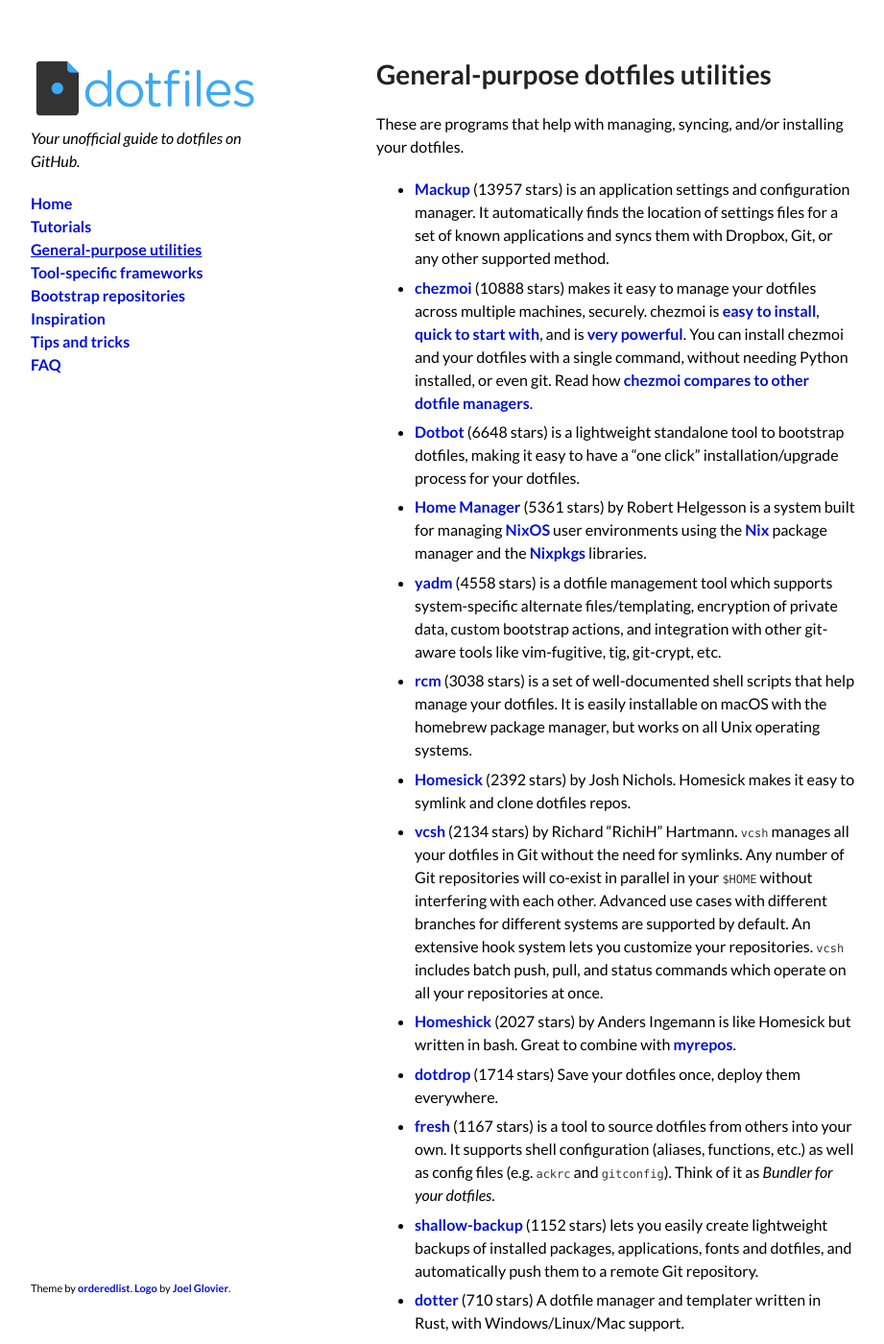
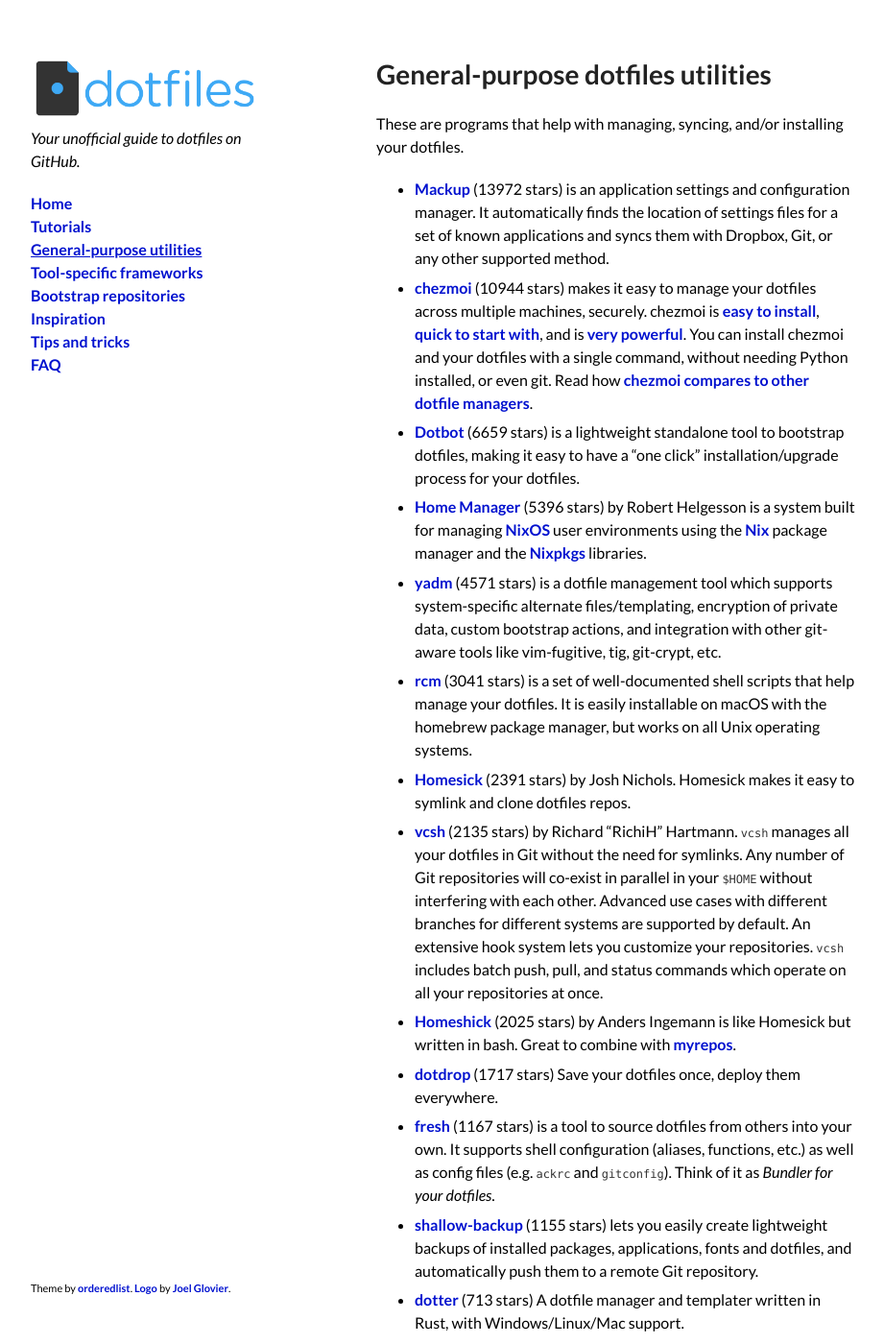
Before and after one commit to dotfiles/dotfiles.github.com, a Jekyll site: the page built from utilities.md, in a window 1280 px wide and 1400 px high. Shown: the whole window at 96% size, without its empty margins (178-1099 px from the left). Built offline with Jekyll 4.4.1, drawn with Linux system fonts in a browser that asks for light colours; comment, search, counter and statistics services are not loaded; some of the changed text lies outside the part shown.

Commit message:
Update star counts

```diff
--- a/_data/utilities.yml
+++ b/_data/utilities.yml
@@ -9,14 +9,14 @@
   notes: is a minimalist dotfile management framework, written 100% in bash.
   stars: 97
   url: https://github.com/bashdot/bashdot
-- forks: 471
+- forks: 472
   name: chezmoi
   notes: makes it easy to manage your dotfiles across multiple machines, securely.
     chezmoi is [easy to install](https://chezmoi.io/install/), [quick to start with](https://chezmoi.io/quick-start/),
     and is [very powerful](https://www.chezmoi.io/user-guide/setup/). You can install
     chezmoi and your dotfiles with a single command, without needing Python installed,
     or even git. Read how [chezmoi compares to other dotfile managers](https://www.chezmoi.io/comparison-table/).
-  stars: 10888
+  stars: 10944
   url: https://github.com/twpayne/chezmoi
   website: https://chezmoi.io
 - forks: 3
@@ -30,7 +30,7 @@
   notes: is a dotfile manager that has no configuration, one-command importing, one-command
     syncing, multiple repository support, automatic cleanup, and can be used with
     git or any other RCS.
-  stars: 64
+  stars: 65
   url: https://github.com/CGamesPlay/dfm
 - forks: 3
   name: Config Curator
@@ -44,22 +44,22 @@
   notes: is a utility to manage your dotfiles, lightweight and simple.
   stars: 118
   url: https://github.com/justone/dfm
-- forks: 288
+- forks: 287
   name: Dotbot
   notes: is a lightweight standalone tool to bootstrap dotfiles, making it easy to
     have a "one click" installation/upgrade process for your dotfiles.
-  stars: 6648
+  stars: 6659
   url: https://github.com/anishathalye/dotbot
 - forks: 105
   name: dotdrop
   notes: Save your dotfiles once, deploy them everywhere.
-  stars: 1714
+  stars: 1717
   url: https://github.com/deadc0de6/dotdrop
 - forks: 31
   name: dotfiler
   notes: is inspired by homesick and [Zach Holman's dotfiles](https://github.com/holman/dotfiles),
     made using principle of KISS.
-  stars: 237
+  stars: 238
   url: https://github.com/svetlyak40wt/dotfiler
 - forks: 11
   name: dotfiles.sh
@@ -89,13 +89,13 @@
   notes: by Jam Risser. A simple cli to manage and sync dotfiles with git and stow.
     It backups dotfiles with git and keeps track of simultaneous dotfile configurations
     for multiple environments. It also supports shell autocompletion.
-  stars: 97
+  stars: 98
   url: https://github.com/clayrisser/dotstow
 - forks: 66
   name: Dotsync
   notes: utility for syncing dotfiles between multiple machines from a Git repo or
     push using rsync.
-  stars: 315
+  stars: 314
   url: https://github.com/dotphiles/dotsync
 - forks: 15
   name: dotty
@@ -140,12 +140,12 @@
     you. Homely also has a clever Automatic Cleanup feature and good tutorials.
   stars: 45
   url: https://github.com/phodge/homely
-- forks: 1491
+- forks: 1500
   name: Home Manager
   notes: by Robert Helgesson is a system built for managing [NixOS](https://nixos.org)
     user environments using the [Nix](https://nixos.org/nix/) package manager and
     the [Nixpkgs](https://nixos.org/nixpkgs/) libraries.
-  stars: 5361
+  stars: 5396
   url: https://github.com/nix-community/home-manager
 - forks: 25
   name: Homemaker
@@ -154,16 +154,16 @@
     in TOML, YAML or JSON.
   stars: 235
   url: https://github.com/FooSoft/homemaker
-- forks: 149
+- forks: 150
   name: Homeshick
   notes: by Anders Ingemann is like Homesick but written in bash. Great to combine
     with [myrepos](https://web.archive.org/web/20200904205236/https://waiting-for-dev.github.io/blog/2014/05/04/distributable-and-organized-dotfiles-with-homeshick-and-mr/).
-  stars: 2027
+  stars: 2025
   url: https://github.com/andsens/homeshick
 - forks: 133
   name: Homesick
   notes: by Josh Nichols. Homesick makes it easy to symlink and clone dotfiles repos.
-  stars: 2392
+  stars: 2391
   url: https://github.com/technicalpickles/homesick
 - name: myrepos
   notes: is a tool to manage all your version control repositories at once.
@@ -182,18 +182,18 @@
   notes: is a set of well-documented shell scripts that help manage your dotfiles.
     It is easily installable on macOS with the homebrew package manager, but works
     on all Unix operating systems.
-  stars: 3038
+  stars: 3041
   url: https://github.com/thoughtbot/rcm
 - forks: 248
   name: shallow-backup
   notes: lets you easily create lightweight backups of installed packages, applications,
     fonts and dotfiles, and automatically push them to a remote Git repository.
-  stars: 1152
+  stars: 1155
   url: https://github.com/alichtman/shallow-backup
 - forks: 12
   name: stowsh
   notes: is a clone of GNU Stow written in bash with minimal dependencies.
-  stars: 89
+  stars: 90
   url: https://github.com/mikepqr/stowsh
 - name: summon
   notes: is a Bash tool that shares basically the same concept as Stow but with some
@@ -208,14 +208,14 @@
     branches for different systems are supported by default. An extensive hook system
     lets you customize your repositories. `vcsh` includes batch push, pull, and status
     commands which operate on all your repositories at once.
-  stars: 2134
+  stars: 2135
   url: https://github.com/RichiH/vcsh
 - forks: 177
   name: yadm
   notes: is a dotfile management tool which supports system-specific alternate files/templating,
     encryption of private data, custom bootstrap actions, and integration with other
     git-aware tools like vim-fugitive, tig, git-crypt, etc.
-  stars: 4558
+  stars: 4571
   url: https://github.com/TheLocehiliosan/yadm
   website: https://yadm.io/
 - forks: 9
@@ -235,7 +235,7 @@
 - forks: 40
   name: dotter
   notes: A dotfile manager and templater written in Rust, with Windows/Linux/Mac support.
-  stars: 710
+  stars: 713
   url: https://github.com/SuperCuber/dotter
 - forks: 62
   name: dotfiles
@@ -246,14 +246,14 @@
 - forks: 43
   name: comtrya
   notes: configuration Management for Localhost / dotfiles.
-  stars: 410
+  stars: 412
   url: https://github.com/comtrya/comtrya
   website: https://www.comtrya.dev/
 - forks: 8
   name: dotfiles
   notes: Dotfiles symbolic links management CLI written in Go, with Windows/Linux/Mac
     support.
-  stars: 210
+  stars: 211
   url: https://github.com/rhysd/dotfiles
 - forks: 0
   name: symly
@@ -272,5 +272,5 @@
   notes: is an application settings and configuration manager. It automatically finds
     the location of settings files for a set of known applications and syncs them
     with Dropbox, Git, or any other supported method.
-  stars: 13957
+  stars: 13972
   url: https://github.com/lra/mackup
```
Also changed, not shown: _data/bootstrap.yml (+7 -7 lines), _data/frameworks.yml (+43 -45 lines), _data/inspiration.yml (+31 -31 lines).
